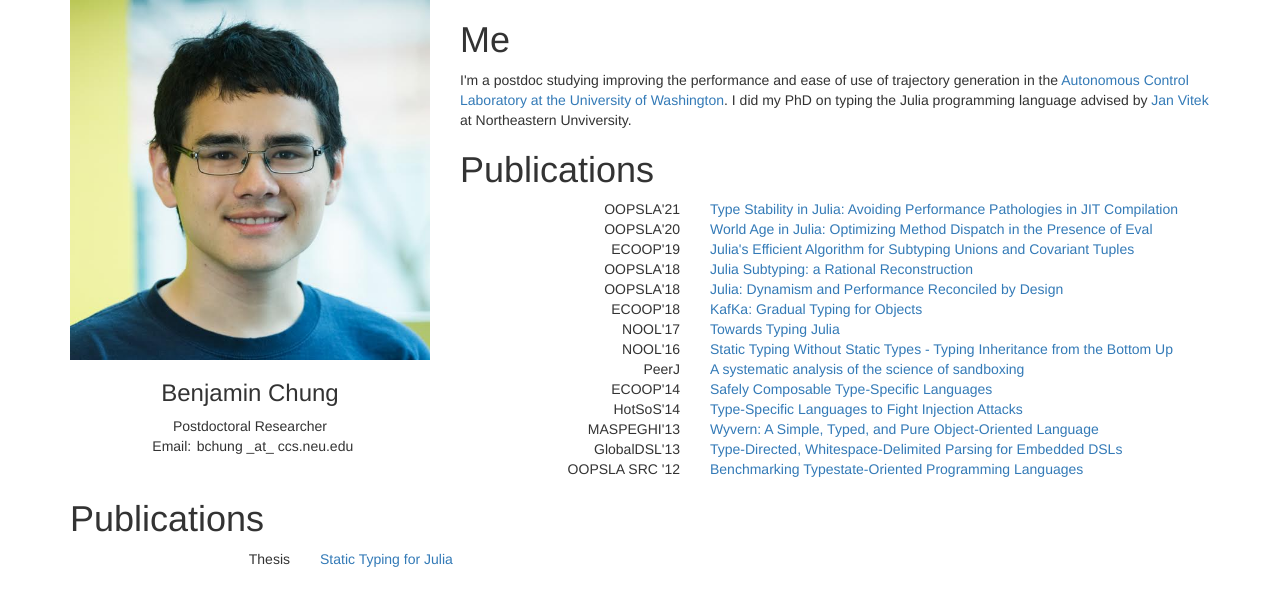
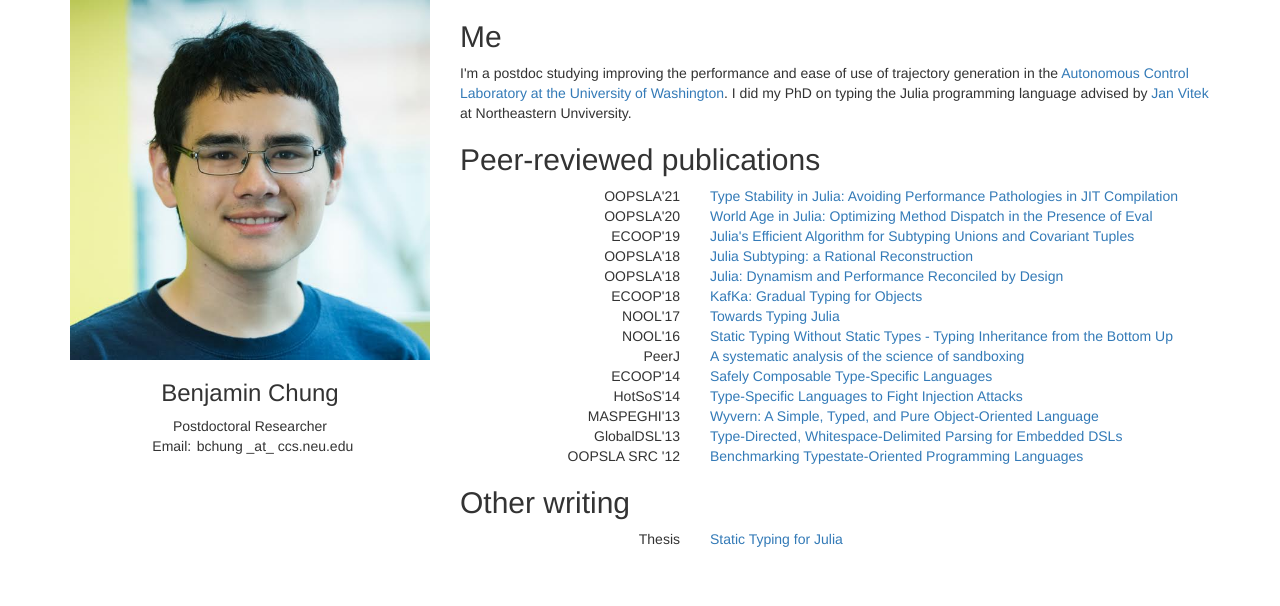
Before and after one commit to BenChung/benchung.github.io, a plain HTML site: page index.html in a window 1280 px wide. Drawn offline with nearby package versions, Linux system fonts and the light colour scheme.

Commit message:
Update index.html

```diff
--- a/index.html
+++ b/index.html
@@ -19,12 +19,12 @@
       </div>
       </div>
       <div class="col-md-8">
-        <H1>Me</H1>
+        <H2>Me</H2>
 	      I'm a postdoc studying improving the performance and ease of use of trajectory generation in the <a href="https://depts.washington.edu/uwacl/">Autonomous Control Laboratory at the University of Washington</a>.
 	      I did my PhD on typing the Julia programming language advised by <a href="http://janvitek.github.io">Jan Vitek</a> at Northeastern Unviversity.
       </div>
       <div class="col-md-8">
-        <h1>Publications</h1>
+        <h2>Peer-reviewed publications</h2>
 	<div class="paper row"> <span class="venue col-md-4">OOPSLA'21</span> <span class="title col-md-8"><a href="papers/oopsla21.pdf">Type Stability in Julia: Avoiding Performance Pathologies in JIT Compilation</a></span></div>
 	<div class="paper row"> <span class="venue col-md-4">OOPSLA'20</span> <span class="title col-md-8"><a href="papers/oopsla2020.pdf">World Age in Julia: Optimizing Method Dispatch in the Presence of Eval</a></span></div>
 	<div class="paper row"> <span class="venue col-md-4">ECOOP'19</span> <span class="title col-md-8"><a href="papers/jlalgo.pdf">Julia's Efficient Algorithm for Subtyping Unions and Covariant Tuples</a></span></div>
@@ -41,7 +41,7 @@
         <div class="paper row"> <span class="venue col-md-4">OOPSLA SRC '12</span> <span class="title col-md-8"><a href="papers/src12.pdf">Benchmarking Typestate-Oriented Programming Languages</a></span></div>
       </div>
       <div class="col-md-8">
-        <h1>Publications</h1>
+        <h2>Other writing</h2>
 	<div class="paper row"> <span class="venue col-md-4">Thesis</span> <span class="title col-md-8"><a href="papers/thesis.pdf">Static Typing for Julia</a></span></div>
       </div>
 
```
